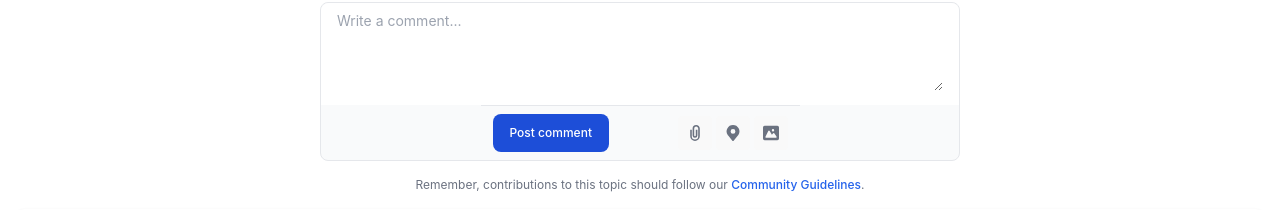
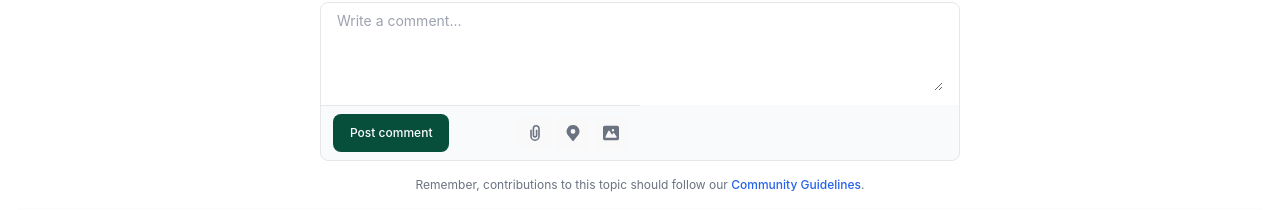
Before and after one commit to Noroff-FED-Campus-Assignments/css-frameworks-sindri, a React (Vite) app: page / in a window 1280 px wide. Shown: the part 156-366 px from the top of the page. Built offline with nearby package versions, Linux system fonts and the light colour scheme; no server answers.

Commit message:
changed color on message button

```diff
--- a/src/components/comment-field/index.jsx
+++ b/src/components/comment-field/index.jsx
@@ -11,8 +11,8 @@ export function MakeComment(){
            <textarea id="comment" rows="4" className="w-full px-0 text-sm text-gray-900 bg-white border-0 dark:bg-gray-800 focus:ring-0 dark:text-white dark:placeholder-gray-400" placeholder="Write a comment..." required></textarea>
        </div>
 
-       <div className="flex items-center justify-between px-3 py-2 border-t dark:border-gray-600 w-2/4 mx-auto md:w-3/4 lg:w-2/4">
-           <button type="submit" className="inline-flex items-center py-2.5 px-4 text-xs font-medium text-center text-white bg-blue-700 rounded-lg focus:ring-4 focus:ring-blue-200 dark:focus:ring-blue-900 hover:bg-blue-800">
+       <div className="flex items-center justify-between px-3 py-2 border-t dark:border-gray-600 w-2/4  md:w-3/4 lg:w-2/4">
+           <button type="submit" className="inline-flex items-center py-2.5 px-4 text-xs font-medium text-center text-white  btn var(--button) rounded-lg focus:ring-4 focus:ring-blue-200 dark:focus:ring-blue-900 hover:bg-blue-800">
                Post comment
            </button>
            <div className="flex pl-0 space-x-1 sm:pl-2">
```
